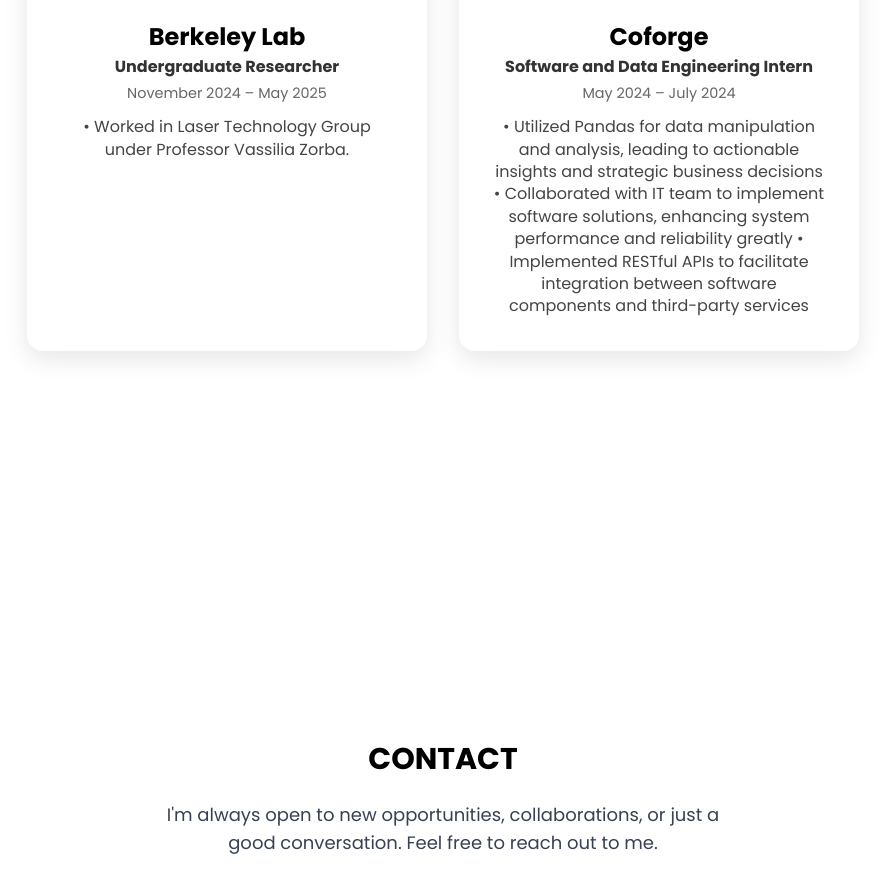
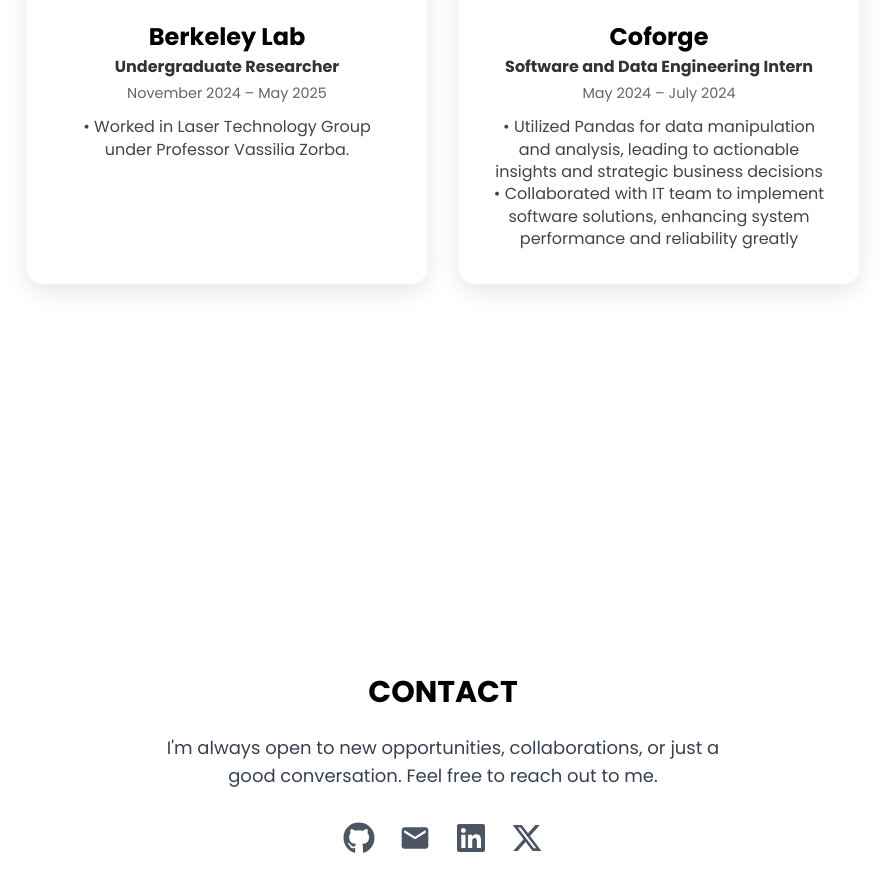
Before and after one commit to Devansh-Ojha/personal-website, a React (Vite) app: page / in a window 1280 px wide. Shown: the part 2978-3865 px from the top of the page, without its empty margins (197-1082 px from the left). Built offline with nearby package versions, Linux system fonts and the light colour scheme.

Commit message:
exp better

```diff
--- a/src/components/Experience.jsx
+++ b/src/components/Experience.jsx
@@ -47,8 +47,7 @@
           duration="May 2024 – July 2024"
           description="
           • Utilized Pandas for data manipulation and analysis, leading to actionable insights and strategic business decisions
-          • Collaborated with IT team to implement software solutions, enhancing system performance and reliability greatly
-          • Implemented RESTful APIs to facilitate integration between software components and third-party services"
+          • Collaborated with IT team to implement software solutions, enhancing system performance and reliability greatly"
         />
 
       </div>
```
